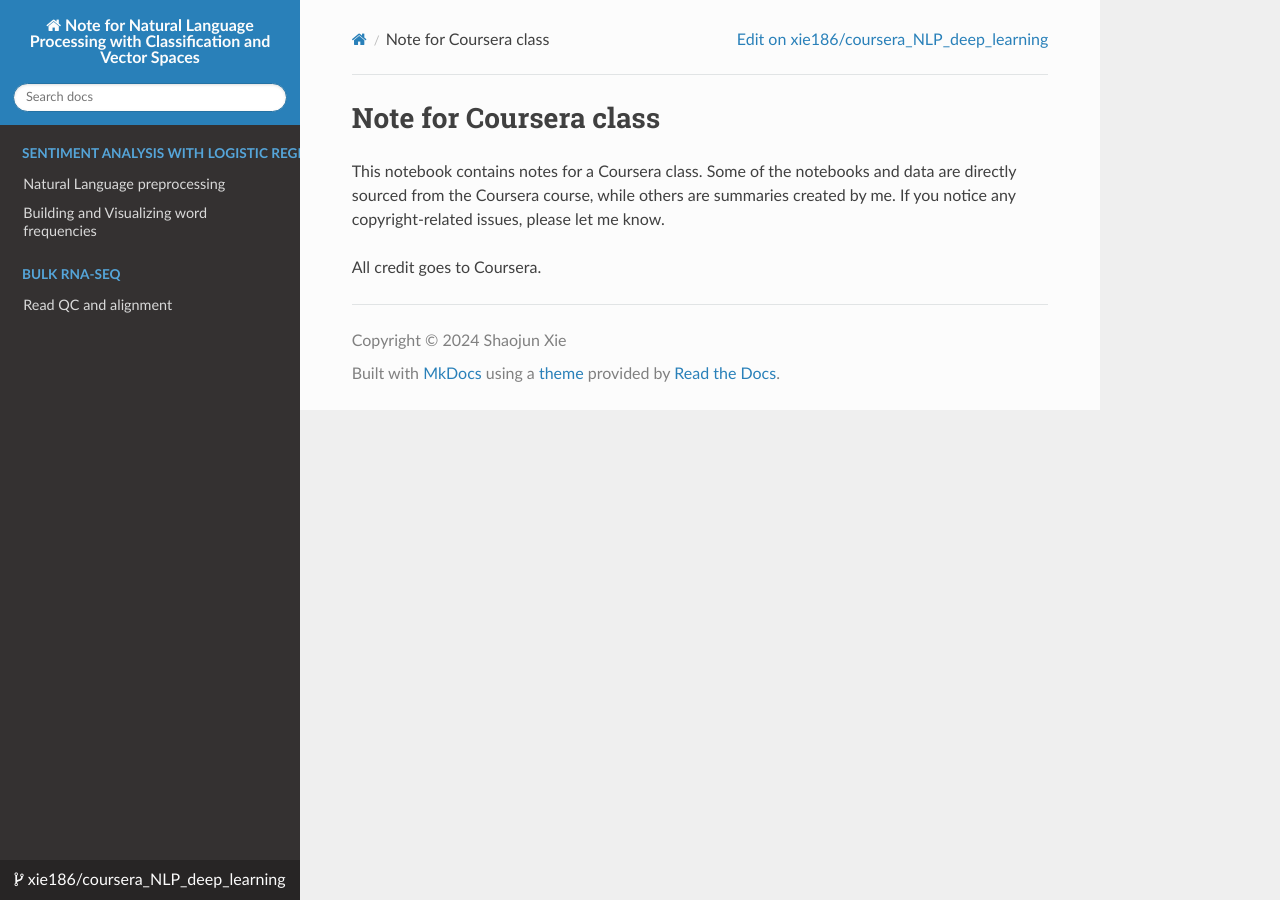
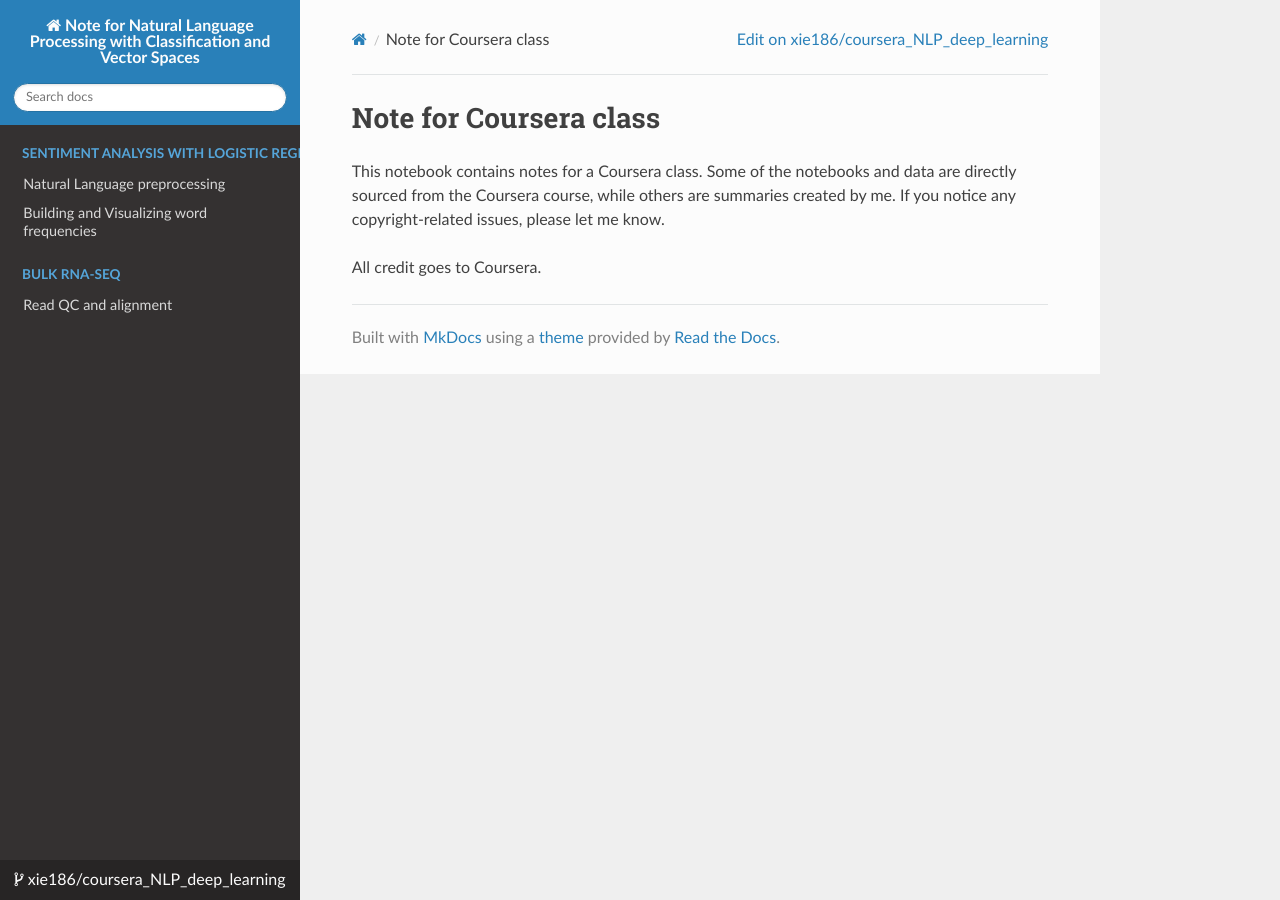
Before and after one commit to xie186/coursera_NLP_deep_learning, an MkDocs documentation site: the page built from docs/index.md, in a window 1280 px wide. Built offline with MkDocs 1.6.1, drawn with Linux system fonts in a browser that asks for light colours; nearby versions of some CDN libraries; some of the changed lines change nothing that is shown.

Commit message:
remove copyright info from mkdocs.yaml

```diff
--- a/mkdocs.yaml
+++ b/mkdocs.yaml
@@ -10,7 +10,7 @@ repo_url: https://github.com/xie186/coursera_NLP_deep_learning.git
 #edit_uri: https://github.com/Bix4UMD/BIOI611_lab/edit/main/docs/
 
 # Copyright
-copyright: Copyright &copy; 2024 Shaojun Xie
+# copyright: Copyright &copy; 2024 Shaojun Xie
 
 theme:
   name: readthedocs
```
